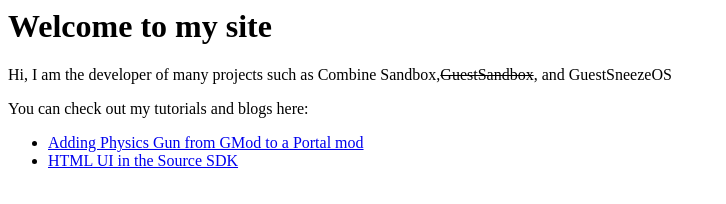
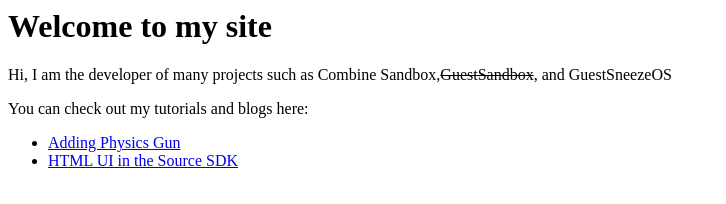
Before and after one commit to GuestSneezeOSDev/guestsneezeosdev.github.io, a plain HTML site: page index.html in a window 1280 px wide. Shown: the whole page, without its empty margins (0-726 px from the left). Drawn offline with Linux system fonts and the light colour scheme.

Commit message:
Update index.html

```diff
--- a/index.html
+++ b/index.html
@@ -2,6 +2,6 @@
 <p>Hi, I am the developer of many projects such as Combine Sandbox,<del>GuestSandbox</del>, and GuestSneezeOS</p>
 <p>You can check out my tutorials and blogs here:</p>
 <ul>
-<li><a href="physgun.html">Adding Physics Gun from GMod to a Portal mod</a></li>
+<li><a href="physgun.html">Adding Physics Gun</a></li>
 <li><a href="htmlui.html">HTML UI in the Source SDK</a></li>
 </ul>
```
